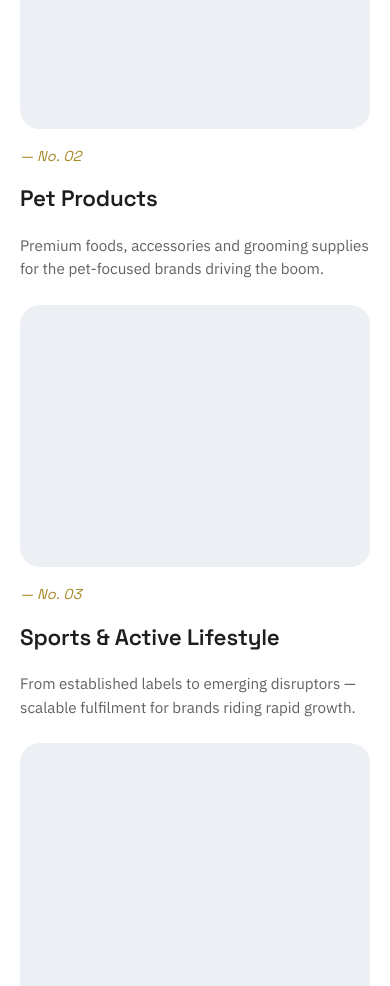
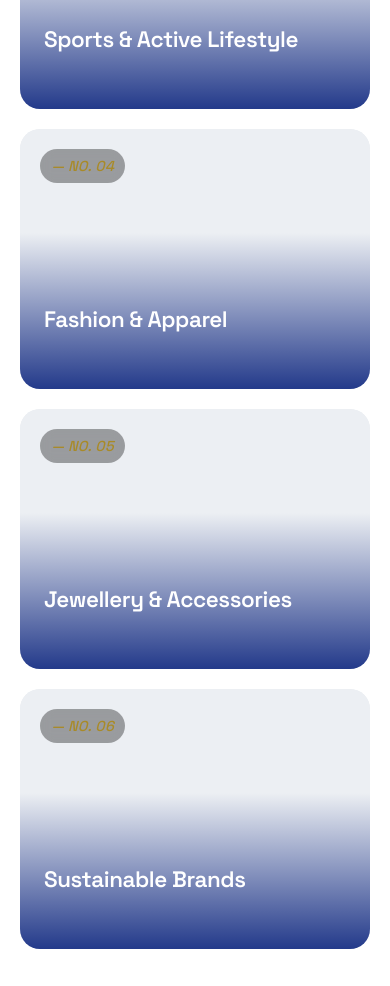
Before and after one commit to Gustavo-Git2806/tarlu-preview, a plain HTML site: page index.html in a window 390 px wide. Shown: the part 4580-5566 px from the top of the page. Drawn offline with Linux system fonts and the light colour scheme.

Commit message:
Real bento (fixed rows) + text overlay on market cards + market rows vertical stagger

```diff
--- a/assets/css/editorial.css
+++ b/assets/css/editorial.css
@@ -400,51 +400,103 @@ section { padding: clamp(5rem, 10vw, 9rem) 0; }
     .split-image::after { display: none; }
 }
 
-/* ----- Markets snapshot (BENTO — genuinely varied sizes) --------------- */
+/* ----- Markets snapshot (BENTO with fixed rows for true masonry) --- */
 .markets-grid {
     display: grid;
     grid-template-columns: repeat(6, 1fr);
-    grid-auto-rows: minmax(0, auto);
-    gap: 1.5rem;
+    grid-auto-rows: 200px;   /* fixed row height enables real bento */
+    gap: 1.25rem;
 }
-/* 6 cards, mixed spans — creates a mosaic feel */
-.markets-grid > *:nth-child(1) { grid-column: span 2; }
-.markets-grid > *:nth-child(2) { grid-column: span 4; }
-.markets-grid > *:nth-child(3) { grid-column: span 3; }
-.markets-grid > *:nth-child(4) { grid-column: span 3; }
-.markets-grid > *:nth-child(5) { grid-column: span 4; }
-.markets-grid > *:nth-child(6) { grid-column: span 2; }
-@media (max-width: 900px) {
-    .markets-grid { grid-template-columns: repeat(2, 1fr); gap: 1.5rem; }
-    .markets-grid > * { grid-column: span 1 !important; }
+/* Bento pattern: 6 cards mixing 2x2, 2x1, 3x1, 3x2 shapes */
+.markets-grid > *:nth-child(1) { grid-column: span 2; grid-row: span 2; }  /* tall */
+.markets-grid > *:nth-child(2) { grid-column: span 4; grid-row: span 1; }  /* wide */
+.markets-grid > *:nth-child(3) { grid-column: span 2; grid-row: span 1; }  /* square */
+.markets-grid > *:nth-child(4) { grid-column: span 2; grid-row: span 1; }  /* square */
+.markets-grid > *:nth-child(5) { grid-column: span 3; grid-row: span 2; }  /* big */
+.markets-grid > *:nth-child(6) { grid-column: span 3; grid-row: span 1; }  /* wide */
+
+@media (max-width: 1000px) {
+    .markets-grid { grid-template-columns: repeat(4, 1fr); grid-auto-rows: 180px; }
+    .markets-grid > *:nth-child(1) { grid-column: span 2; grid-row: span 2; }
+    .markets-grid > *:nth-child(2) { grid-column: span 2; grid-row: span 1; }
+    .markets-grid > *:nth-child(3) { grid-column: span 2; grid-row: span 1; }
+    .markets-grid > *:nth-child(4) { grid-column: span 2; grid-row: span 1; }
+    .markets-grid > *:nth-child(5) { grid-column: span 2; grid-row: span 2; }
+    .markets-grid > *:nth-child(6) { grid-column: span 2; grid-row: span 1; }
 }
 @media (max-width: 600px) {
-    .markets-grid { grid-template-columns: 1fr; }
+    .markets-grid { grid-template-columns: 1fr; grid-auto-rows: 260px; }
+    .markets-grid > * { grid-column: span 1 !important; grid-row: span 1 !important; }
 }
+/* Bento card = image fills the tile, title/copy overlay on hover. */
 .market-card {
-    display: flex; flex-direction: column; gap: 1rem;
+    position: relative;
+    display: block;
     text-decoration: none; color: inherit;
-    transition: transform var(--dur) var(--ease);
+    height: 100%;
+    overflow: hidden;
+    border-radius: 20px;
+    background: var(--stone);
+    transition: transform var(--dur-slow) var(--ease), box-shadow var(--dur) var(--ease);
+    isolation: isolate;
 }
-.market-card:hover { transform: translateY(-4px); }
-/* Cards in the bento resize to fill their slot — image ratios adapt
-   automatically to the span they were assigned above. */
+.market-card:hover { transform: translateY(-3px); box-shadow: 0 20px 40px -20px rgba(0, 26, 120, 0.3); }
 .market-image {
-    aspect-ratio: 4/5;
+    position: absolute; inset: 0;
     background-size: cover; background-position: center;
     background-color: var(--stone);
     transition: transform var(--dur-slow) var(--ease), filter var(--dur) var(--ease);
-    border-radius: 20px;
+    z-index: 0;
+}
+.market-card:hover .market-image { transform: scale(1.05); }
+.market-card::after {
+    /* dark→transparent gradient so overlay text stays readable */
+    content: '';
+    position: absolute; inset: 0;
+    background: linear-gradient(180deg, transparent 40%, rgba(0, 26, 120, 0.85) 100%);
+    z-index: 1;
+    pointer-events: none;
+}
+.market-card .num,
+.market-card h3,
+.market-card p {
+    position: relative;
+    z-index: 2;
+}
+.market-card .num {
+    position: absolute; top: 1.25rem; left: 1.25rem;
+    color: var(--paper);
+    font-family: 'Space Grotesk', sans-serif;
+    font-size: 0.75rem;
+    font-weight: 500;
+    letter-spacing: 0.15em;
+    text-transform: uppercase;
+    background: rgba(0, 0, 0, 0.35);
+    padding: 0.35rem 0.7rem;
+    border-radius: 999px;
+    backdrop-filter: blur(6px);
+    -webkit-backdrop-filter: blur(6px);
+}
+.market-card h3 {
+    position: absolute;
+    bottom: 3.2rem; left: 1.5rem; right: 1.5rem;
+    color: var(--paper);
+    font-size: clamp(1.15rem, 1.6vw, 1.5rem);
+    margin: 0;
+    letter-spacing: -0.02em;
+}
+.market-card p {
+    position: absolute;
+    bottom: 1.25rem; left: 1.5rem; right: 1.5rem;
+    color: rgba(255,255,255,0.85);
+    font-size: 0.85rem;
+    margin: 0;
+    max-height: 0;
     overflow: hidden;
+    opacity: 0;
+    transition: max-height var(--dur-slow) var(--ease), opacity var(--dur) var(--ease);
 }
-/* Wide bento tiles use a landscape ratio; tall ones stay portrait. */
-.markets-grid > *:nth-child(2) .market-image,
-.markets-grid > *:nth-child(5) .market-image { aspect-ratio: 16/9; }
-.markets-grid > *:nth-child(3) .market-image,
-.markets-grid > *:nth-child(4) .market-image { aspect-ratio: 4/3; }
-.markets-grid > *:nth-child(1) .market-image,
-.markets-grid > *:nth-child(6) .market-image { aspect-ratio: 3/4; }
-.market-card:hover .market-image { filter: brightness(1.03); transform: scale(1.02); }
+.market-card:hover p { max-height: 100px; opacity: 1; }
 .market-card .num {
     font-family: 'Space Grotesk', -apple-system, sans-serif;
     font-style: italic;
@@ -462,31 +514,35 @@ section { padding: clamp(5rem, 10vw, 9rem) 0; }
     color: var(--ink-70);
 }
 
-/* Markets full page — editorial alternating rows */
+/* Markets full page — asymmetric magazine rows with vertical stagger. */
 .market-row {
+    position: relative;
     display: grid;
     grid-template-columns: 6fr 6fr;
     gap: clamp(2rem, 5vw, 5rem);
     align-items: center;
     padding: clamp(3rem, 5vw, 4rem) 0;
-    border-bottom: 1px solid var(--hairline);
 }
-.market-row:last-child { border-bottom: 0; }
+.market-row + .market-row { border-top: 1px solid var(--hairline); }
 .market-row:nth-child(even) .market-row-image { order: 2; }
+/* Vertical stagger for organic feel — odd rows sit slightly higher. */
+.market-row:nth-child(odd)  .market-row-image { transform: translateY(-1.5rem); }
+.market-row:nth-child(even) .market-row-image { transform: translateY(1.5rem); }
 @media (max-width: 900px) {
     .market-row { grid-template-columns: 1fr; padding-block: 2.5rem; }
     .market-row:nth-child(even) .market-row-image { order: 0; }
+    .market-row-image { transform: none !important; }
 }
-.market-row { position: relative; }
 .market-row-image {
     aspect-ratio: 3/2;
     background-size: cover; background-position: center;
     background-color: var(--stone);
-    border-radius: 20px;
-    box-shadow: 0 20px 50px -25px rgba(0, 26, 120, 0.18);
+    border-radius: 24px;
+    box-shadow: 0 30px 60px -30px rgba(0, 26, 120, 0.25);
     transition: transform var(--dur-slow) var(--ease);
 }
-.market-row:hover .market-row-image { transform: scale(1.015) rotate(-0.4deg); }
+.market-row:hover .market-row-image { transform: translateY(-2rem) scale(1.015); }
+.market-row:nth-child(even):hover .market-row-image { transform: translateY(1rem) scale(1.015); }
 .market-row-body .num {
     font-family: 'Space Grotesk', -apple-system, sans-serif;
     font-style: italic;
```
